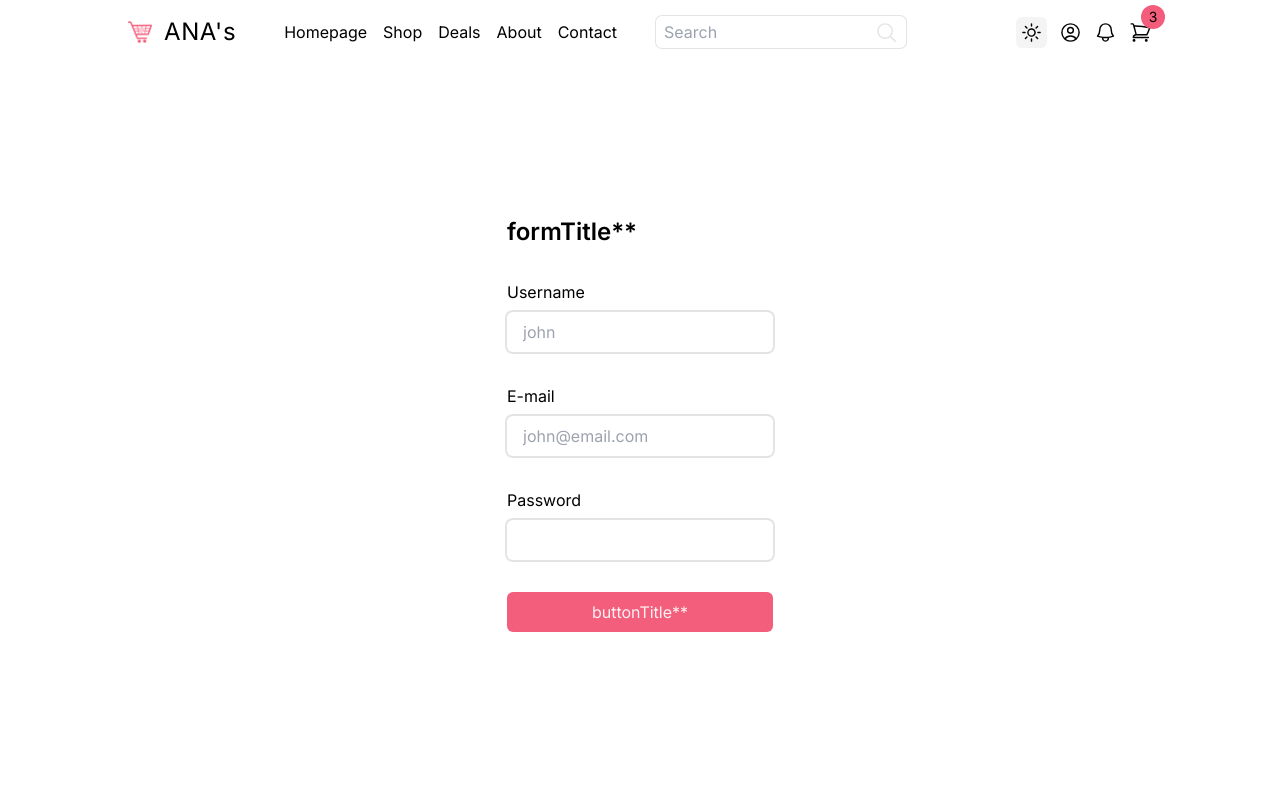
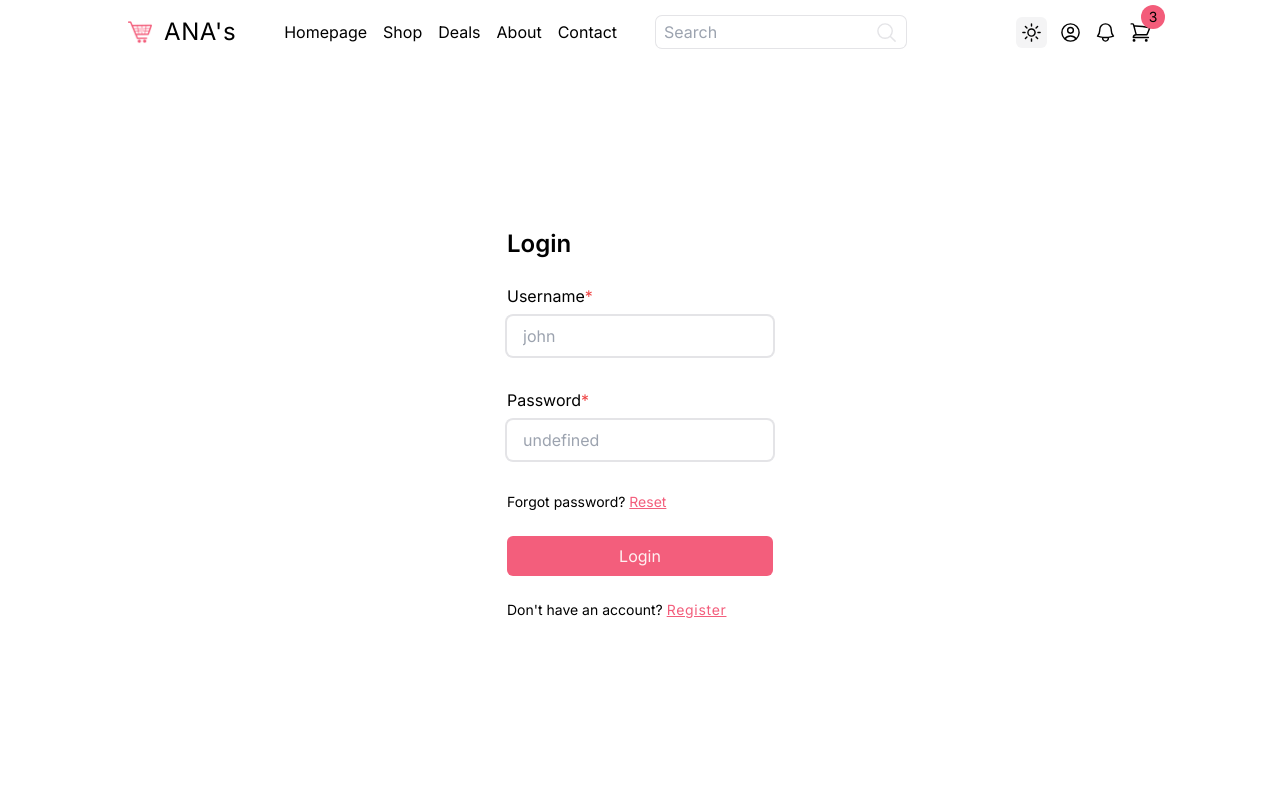
Before and after one commit to hebersolano/hedless-ecommerce, a Next.js app: page /login in a window 1280 px wide. Shown: the top 800 px of the page. Built offline with nearby package versions, Linux system fonts and the light colour scheme; no server answers; what @wix/sdk would draw is missing.

Commit message:
login form

```diff
--- a/package.json
+++ b/package.json
@@ -17,8 +17,10 @@
     "next-themes": "^0.3.0",
     "react": "18.3.1",
     "react-dom": "18.3.1",
+    "react-hook-form": "^7.53.0",
     "react-icons": "^5.3.0",
-    "sanitize-html": "^2.13.0"
+    "sanitize-html": "^2.13.0",
+    "tailwind-merge": "^2.5.2"
   },
   "devDependencies": {
     "@types/node": "20.12.7",
--- /dev/null
+++ b/src/app/login/_lib/LoginForm.tsx
@@ -0,0 +1,111 @@
+"use client";
+import { SubmitHandler, useForm } from "react-hook-form";
+import Link from "next/link";
+
+import FormRow from "../../../components/form/FormRow";
+import { FormMode } from "./login-types";
+
+const requiredField = { required: "This field is required" };
+
+type LoginInputs = {
+  username: string;
+  email: string;
+  password: string;
+};
+
+const defaultFormMode: FormMode = {
+  mode: "login",
+  formTitle: "Login",
+  buttonTitle: "Login",
+  username: true,
+  email: false,
+  password: true,
+};
+
+function LoginForm({ formMode = defaultFormMode }: { formMode: FormMode }) {
+  const { mode, formTitle, buttonTitle, username, email, password } = formMode;
+
+  const {
+    register,
+    handleSubmit,
+    reset,
+    formState: { errors, isSubmitting, isSubmitted },
+  } = useForm<LoginInputs>();
+
+  const onSubmit: SubmitHandler<LoginInputs> = function (data) {
+    console.log(data);
+  };
+
+  return (
+    <form onSubmit={handleSubmit(onSubmit)} className="flex flex-col gap-6">
+      <h1 className="text-2xl font-semibold">{formTitle}</h1>
+
+      {username && (
+        <FormRow label="Username" error={errors["username"]} required>
+          <input
+            type="text"
+            id="username"
+            {...register("username", requiredField)}
+            placeholder="john"
+          />
+        </FormRow>
+      )}
+
+      {email && (
+        <FormRow label="Email" error={errors["email"]} required>
+          <input
+            type="email"
+            id="email"
+            {...register("email")}
+            placeholder="john@email.com"
+            className="rounded-md px-4 py-2 ring-2 ring-border"
+          />
+        </FormRow>
+      )}
+
+      {password && (
+        <FormRow label="Password" error={errors["password"]} required>
+          <input
+            type="password"
+            id="password"
+            {...register("password")}
+            className="rounded-md px-4 py-2 ring-2 ring-border"
+          />
+        </FormRow>
+      )}
+
+      {mode === "login" && (
+        <Link href="?f=reset" className="text-sm">
+          Forgot password? <span className="text-primary underline">Reset</span>
+        </Link>
+      )}
+
+      <button className="rounded-md bg-primary px-4 py-2 text-primary-foreground disabled:cursor-not-allowed disabled:bg-primary/30">
+        {buttonTitle}
+      </button>
+
+      {mode === "register" && (
+        <Link href="?f=login" className="text-sm">
+          Have an account?{" "}
+          <span className="tracking-wider text-primary underline">Login</span>
+        </Link>
+      )}
+      {mode === "reset" && (
+        <Link href="?f=login" className="text-sm">
+          Go back to{" "}
+          <span className="tracking-wider text-primary underline">Login</span>
+        </Link>
+      )}
+      {mode === "login" && (
+        <Link href="?f=register" className="text-sm">
+          Don&apos;t have an account?{" "}
+          <span className="tracking-wider text-primary underline">
+            Register
+          </span>
+        </Link>
+      )}
+    </form>
+  );
+}
+
+export default LoginForm;
--- /dev/null
+++ b/src/app/login/_lib/login-types.ts
@@ -0,0 +1,8 @@
+export type FormMode = {
+  mode: string;
+  formTitle: string;
+  buttonTitle: string;
+  username: boolean;
+  email: boolean;
+  password: boolean;
+};
--- a/src/app/login/page.tsx
+++ b/src/app/login/page.tsx
@@ -1,4 +1,6 @@
 import type { searchParamsT } from "@/lib/types";
+import LoginForm from "./_lib/LoginForm";
+import { FormMode } from "./_lib/login-types";
 
 enum MODE {
   LOGIN = "LOGIN",
@@ -7,51 +9,52 @@ enum MODE {
   EMAIL_VERIFICATION = "EMAIL_VERIFICATION",
 }
 
+type Modes = "login" | "register" | "reset";
+
+const formModes = new Map<Modes, FormMode>([
+  [
+    "login",
+    {
+      mode: "login",
+      formTitle: "Login",
+      buttonTitle: "Login",
+      username: true,
+      email: false,
+      password: true,
+    },
+  ],
+  [
+    "register",
+    {
+      mode: "register",
+      formTitle: "Register",
+      buttonTitle: "Legist",
+      username: true,
+      email: true,
+      password: true,
+    },
+  ],
+  [
+    "reset",
+    {
+      mode: "reset",
+      formTitle: "Reset Password",
+      buttonTitle: "Get Code",
+      username: false,
+      email: true,
+      password: false,
+    },
+  ],
+]);
+
 function LoginPage({ searchParams }: { searchParams: searchParamsT }) {
-  const mode = searchParams.mode;
-
-  const info = new Map([
-    ["register", { formTitle: "Register", buttonTitle: "Register" }],
-  ]);
+  const paramMode = searchParams.f || "login";
+  const formMode = formModes.get(paramMode as Modes) as FormMode;
+  console.log(formMode);
 
   return (
     <div className="flex h-[calc(100vh-80px)] items-center justify-center px-4 md:px-8 lg:px-16 xl:px-32 2xl:px-64">
-      <form className="flex flex-col gap-8">
-        <h1 className="text-2xl font-semibold">formTitle**</h1>
-        <div className="flex flex-col gap-2">
-          <label htmlFor="username">Username</label>
-          <input
-            type="text"
-            name="username"
-            id="username"
-            placeholder="john"
-            className="rounded-md px-4 py-2 ring-2 ring-border"
-          />
-        </div>
-        <div className="flex flex-col gap-2">
-          <label htmlFor="username">E-mail</label>
-          <input
-            type="email"
-            name="email"
-            id="email"
-            placeholder="john@email.com"
-            className="rounded-md px-4 py-2 ring-2 ring-border"
-          />
-        </div>
-        <div className="flex flex-col gap-2">
-          <label htmlFor="username">Password</label>
-          <input
-            type="password"
-            name="password"
-            id="password"
-            placeholder=""
-            className="rounded-md px-4 py-2 ring-2 ring-border"
-          />
-        </div>
-        <button className="rounded-md bg-primary px-4 py-2 text-primary-foreground disabled:cursor-not-allowed disabled:bg-primary/30">
-          buttonTitle**
-        </button>
-      </form>
+      <LoginForm formMode={formMode} />
     </div>
   );
 }
--- /dev/null
+++ b/src/components/form/FormRow.tsx
@@ -0,0 +1,48 @@
+import { cloneElement, ReactElement } from "react";
+import { FieldError } from "react-hook-form";
+import { twJoin, twMerge } from "tailwind-merge";
+
+type FormRowProps = {
+  label?: string;
+  labelStyle?: string;
+  error: FieldError | undefined;
+  rowStyle?: string;
+  required: boolean;
+  children: ReactElement<HTMLInputElement>;
+};
+
+function FormRow({
+  label,
+  labelStyle,
+  error,
+  rowStyle = "mb-2",
+  required = false,
+  children,
+}: FormRowProps) {
+  const className = twMerge(
+    children.props.className || "",
+    "rounded-md px-4 py-2 ring-2 ring-border",
+    error && "ring-destructive  focus:ring-destructive focus:outline-none ",
+  );
+
+  const placeholder = `${children.props.placeholder}${required && !label ? "*" : ""}`;
+
+  return (
+    <div className={twJoin("relative flex flex-col gap-2", rowStyle)}>
+      {label && (
+        <label htmlFor={children.props?.id} className={twJoin("", labelStyle)}>
+          {label}
+          {required && <span className="text-destructive">*</span>}
+        </label>
+      )}
+      {cloneElement(children, { className, placeholder })}
+      {error && (
+        <span className="absolute -bottom-6 ml-1 text-sm text-destructive">
+          {error?.message}
+        </span>
+      )}
+    </div>
+  );
+}
+
+export default FormRow;
```
Also changed, not shown: 1 other file (tests, documents, lock files or other folders).
